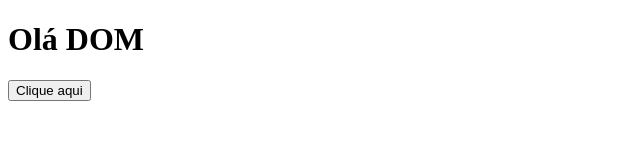
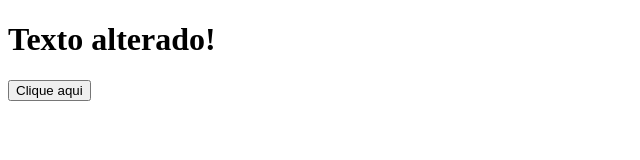
Before and after one commit to gabrielribeirobr/DOM-manipulation, a plain HTML site: page index.html in a window 1280 px wide. Both pictures are taken after a click on the button "Clique aqui". Shown: the whole page, without its empty margins (0-640 px from the left). Drawn offline with Linux system fonts and the light colour scheme.

Commit message:
changing textContent from js

```diff
--- a/index.html
+++ b/index.html
@@ -6,7 +6,7 @@
     <title>DOM Manipulation</title>
 </head>
 <body>
-    <h1 id="titulo">Olá DOM</h1>
+    <h1 id="title">Olá DOM</h1>
   <button id="btn">Clique aqui</button>
 
 
--- a/script.js
+++ b/script.js
@@ -0,0 +1,4 @@
+const btn = document.getElementById("btn");
+btn.addEventListener("click", () => {
+  document.getElementById("title").textContent = "Texto alterado!";
+});
```
